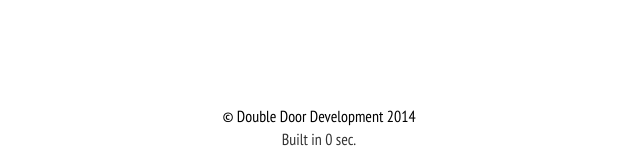
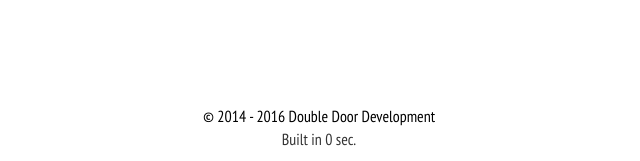
Before and after one commit to DoubleDoorDevelopment/Website, a PHP site: page /index.php in a window 1280 px wide. Shown: the part 640-801 px from the top of the page, without its empty margins (321-961 px from the left). Run offline with PHP 8.4, Linux system fonts and the light colour scheme; a stand-in replaces the project's code that opens the database connection; some libraries are stand-ins or nearby versions.

Commit message:
Copyright to 2016

```diff
--- a/index.php
+++ b/index.php
@@ -28,7 +28,7 @@
   }
 ?>
 <!--
-    Copyright (c) 2014, Dries007 & DoubleDoorDevelopment
+    Copyright (c) 2014 - 2016 Dries007 & DoubleDoorDevelopment
     All rights reserved.
 
     Redistribution and use in source and binary forms, with or without
@@ -82,7 +82,7 @@
 		<div id="footer" class="hiddenlink">
 			<div class="container">
 				<p class="muted credit">
-					<a href="?p=about">&copy; Double Door Development 2014</a><br>
+					<a href="?p=about">&copy; 2014 - 2016 Double Door Development</a><br>
           Built in <? $end = microtime(true); echo round(($end - $start), 4);?> sec.
 				</p>
 			</div>
```
